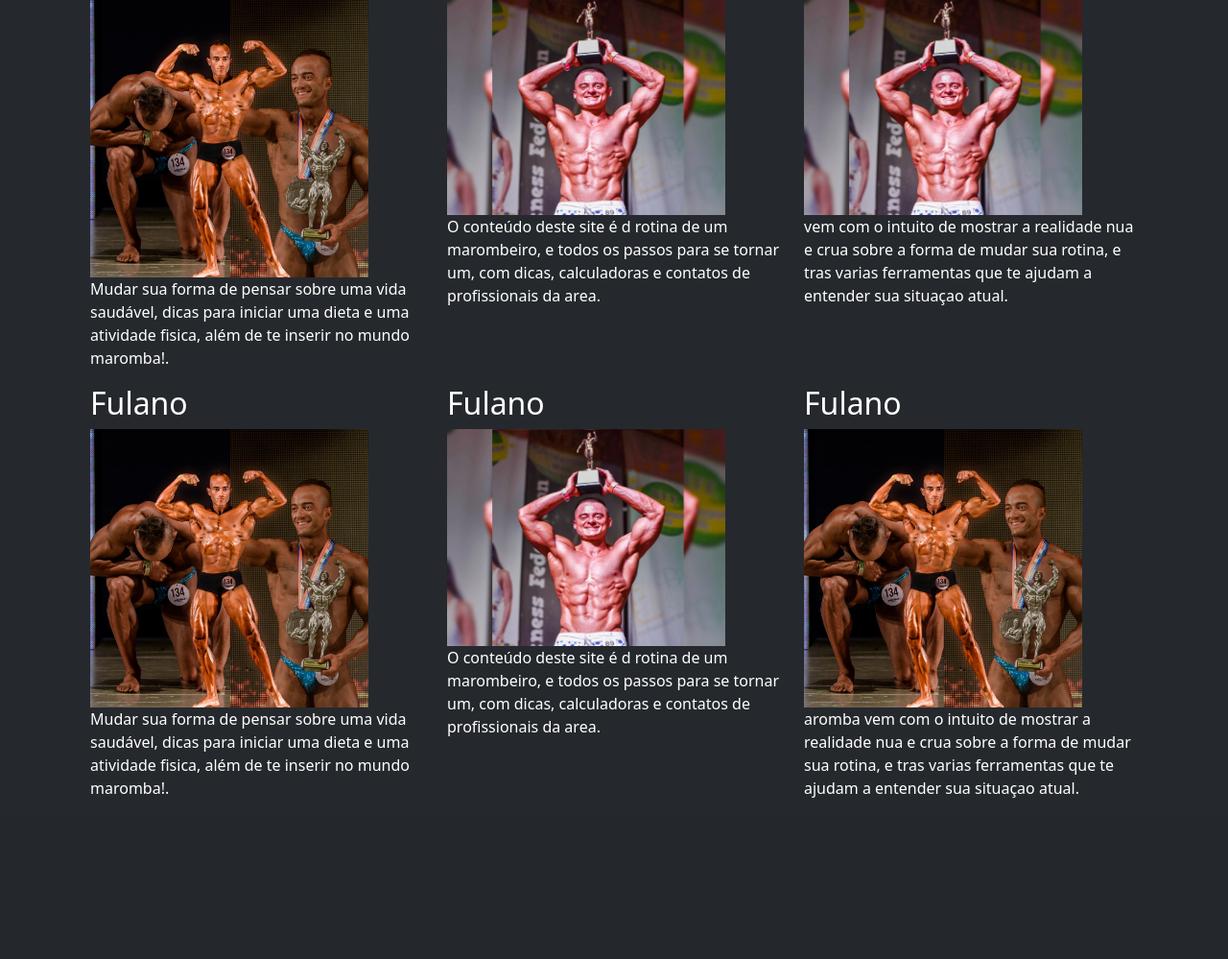
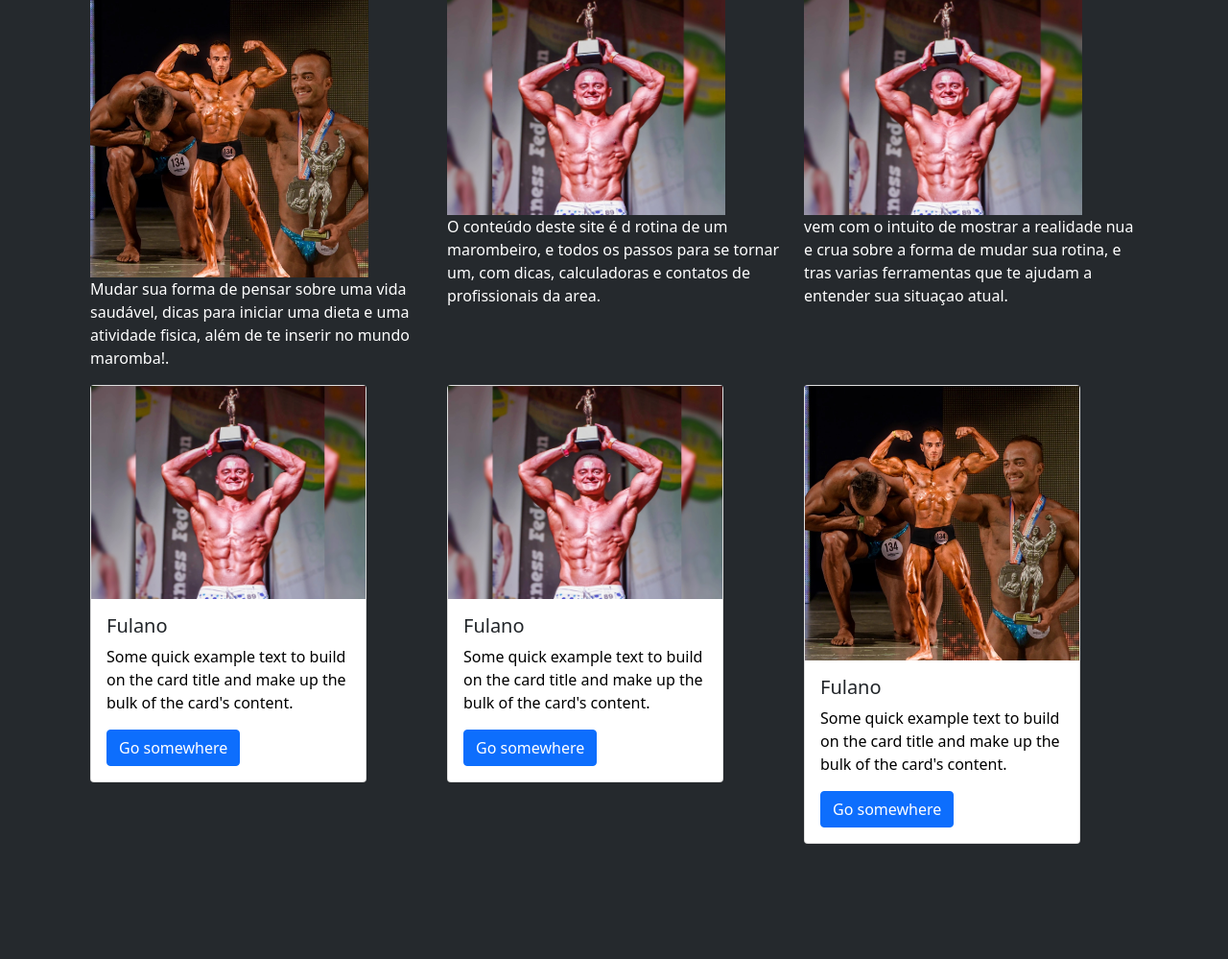
Before and after one commit to Leandro556/PortalMaromba, a PHP site: page /Paginas/profissionais.html in a window 1280 px wide. Shown: the part 253-1252 px from the top of the page at 96% size. Before the commit the page ends 1084 px from the top, so only its background shows below. Run offline with PHP 8.4, Linux system fonts and the light colour scheme; some libraries are stand-ins or nearby versions.

Commit message:
testes ❗️

```diff
--- a/Paginas/profissionais.html
+++ b/Paginas/profissionais.html
@@ -88,34 +88,46 @@
 <div class="container">
   <div class="row">
     <div class="col-sm">
-      <h2>Fulano</h2>
-      <div class="col-10">
-        <img src="../imagens/rafa2.jpeg" class="img-fluid" alt="Imagem responsiva">
+      <div class="card" style="width: 18rem;">
+        <img src="../imagens/gueno2.jpeg" class="img-fluid" alt="...">
+        <div class="card-body">
+          <h5 class="card-title">Fulano</h5>
+          <p class="p2">Some quick example text to build on the card title and make up the bulk of the card's content.</p>
+          <a href="#" class="btn btn-primary">Go somewhere</a>
         </div>
-      <p class="txt-1">Mudar sua forma de pensar sobre uma vida saudável, dicas para iniciar uma dieta e uma atividade fisica, além de te inserir no mundo maromba!.</p>
-    </div>
+      </div>
+  </div>
 
     <div class="col-sm">
-      <h2>Fulano</h2>
-      <div class="col-10">
-        <img src="../imagens/gueno2.jpeg" class="img-fluid" alt="Imagem responsiva">
+      <div class="card" style="max-width: 18rem;">
+        <img src="../imagens/gueno2.jpeg" class="img-fluid" alt="...">
+        <div class="card-body">
+          <h5 class="card-title">Fulano</h5>
+          <p class="p2">Some quick example text to build on the card title and make up the bulk of the card's content.</p>
+          <a href="#" class="btn btn-primary">Go somewhere</a>
+        </div>
       </div>
-      <p class="txt-1">O conteúdo deste site é d rotina de um marombeiro, e todos os passos para se tornar um, com dicas, calculadoras e contatos de profissionais da area.</p>
-    </div>
-
+  </div>
     <div class="col-sm">
-      <h2>Fulano</h2>
-      <div class="col-10">
-        <img src="../imagens/rafa2.jpeg" class="img-fluid" alt="Imagem responsiva">
+      <div class="card" style="max-width: 18rem;">
+        <div >
+        <img src="../imagens/rafa2.jpeg" class="img-fluid" style="text-align: center;" alt="...">
       </div>
-      <p class="txt-1">aromba vem com o intuito de mostrar a realidade nua e crua sobre a forma de mudar sua rotina, e tras varias ferramentas que te ajudam a entender sua situaçao atual.</p>
-    </div>
+        <div class="card-body">
+          <h5 class="card-title">Fulano</h5>
+          <p class="p2">Some quick example text to build on the card title and make up the bulk of the card's content.</p>
+          <a href="#" class="btn btn-primary">Go somewhere</a>
+        </div>
+      </div>
   </div>
 </div>
 
+</div>
+
+<br/><br/><br/><br/><br/>
 
 
-</div>
+
 </body>
 <script src="https://code.jquery.com/jquery-3.2.1.slim.min.js" integrity="sha384-KJ3o2DKtIkvYIK3UENzmM7KCkRr/rE9/Qpg6aAZGJwFDMVNA/GpGFF93hXpG5KkN" crossorigin="anonymous"></script>
 <script src="https://cdn.jsdelivr.net/npm/@popperjs/core@2.10.2/dist/umd/popper.min.js" integrity="sha384-7+zCNj/IqJ95wo16oMtfsKbZ9ccEh31eOz1HGyDuCQ6wgnyJNSYdrPa03rtR1zdB" crossorigin="anonymous"></script>
--- a/Styles/profissionais-style.css
+++ b/Styles/profissionais-style.css
@@ -4,6 +4,10 @@
 
 h1, h2, p, h3, hr{
     color: white;
+}
+
+.p2{
+    color: rgb(0, 0, 0);
 }
 
 .content{
```
